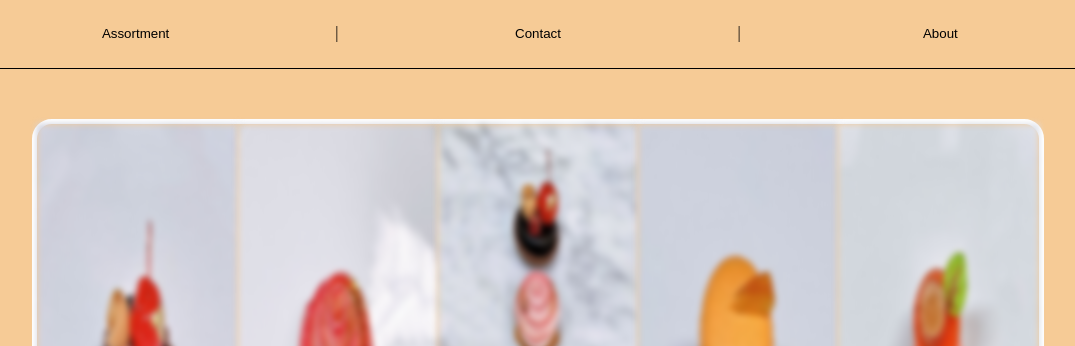
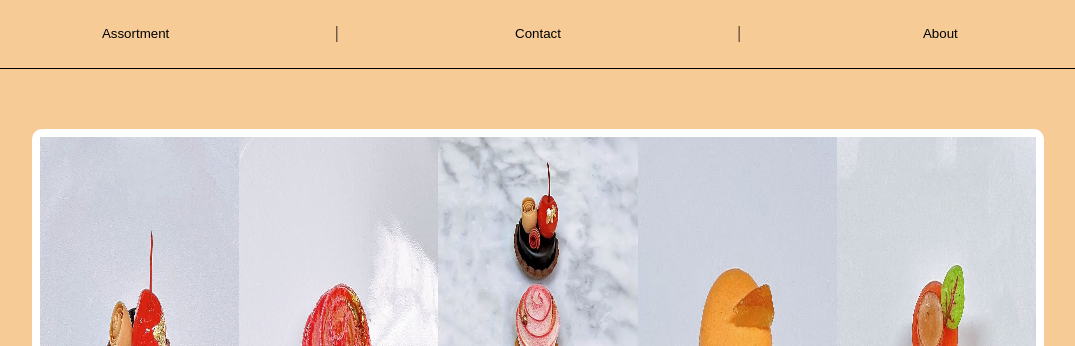
Before and after one commit to NikitaMokhonko/Tartes-Co, a plain HTML site: page index.html in a window 1280 px wide. Shown: the top 346 px of the page, without its empty margins (102-1177 px from the left). Drawn offline with Linux system fonts and the light colour scheme.

Commit message:
Redesigning front page

```diff
--- a/style.css
+++ b/style.css
@@ -63,31 +63,30 @@ p {
 }
 
 .showcase{
-    margin-top: 50px;
-    width: 80%;
+    margin-top: 60px;
+    width: 92%;
     display: flex;
     align-items: center;
     justify-content: center;
     position: relative;
-    border: 5px solid white;
-    border-radius: 20px;
+    border: 8px solid white;
+    border-radius: 10px;
     z-index: 1;
     margin-left: auto;
     margin-right: auto;
+    margin-bottom: 20px;
 
 }
 
 .frontpageshowcase{
     width: 20%;
-    height: 500px;
-    filter: blur(3px)
-
+    height: 200px;
 }
 
 .showcasetext{
     text-align: center;
     position: absolute;
-    top:45%;
+    top:35%;
     margin-top: 0;
     margin-bottom: 0;
     color: white;
@@ -111,6 +110,15 @@ p {
         margin-right: 50px;
         margin-left: 50px;
         width: auto;
+    }
+    .showcase{
+        width: 80%;
+    }
+    .frontpageshowcase{
 
+        height: 500px;
+    }
+    .showcasetext{
+        top:45%;
     }
 }
```
